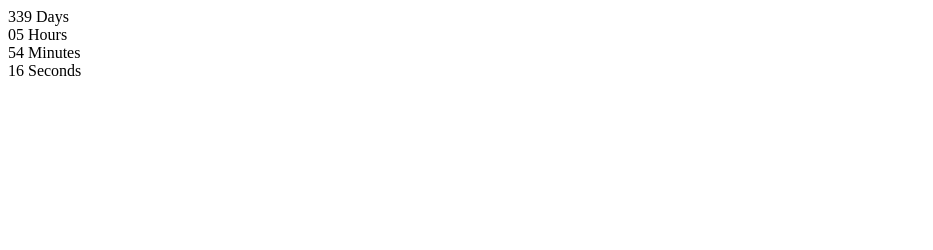
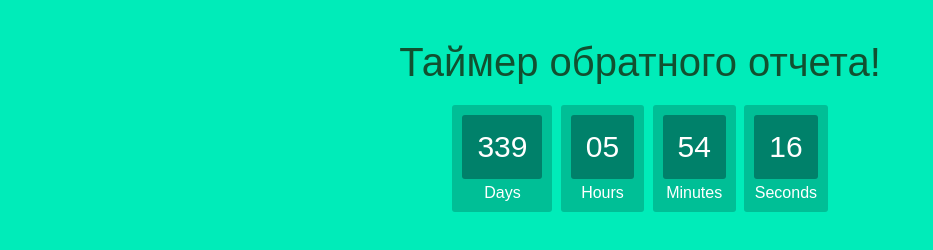
Before and after one commit to grebenuks/goit-js-hw-11-timer, a plain HTML site: page index.html in a window 1280 px wide. Shown: the whole page, without its empty margins (0-933 px from the left). Drawn offline with Linux system fonts and the light colour scheme.

Commit message:
Добавляет оформление

```diff
--- a/index.html
+++ b/index.html
@@ -4,8 +4,10 @@
     <meta charset="UTF-8" />
     <meta name="viewport" content="width=device-width, initial-scale=1.0" />
     <title>Document</title>
+    <link rel="stylesheet" href="./style.css" />
   </head>
   <body>
+    <h1 class="timer-title">Таймер обратного отчета!</h1>
     <div class="timer" id="timer-1">
       <div class="field">
         <span class="value" data-value="days">11</span>
--- /dev/null
+++ b/style.css
@@ -0,0 +1,42 @@
+body {
+  text-align: center;
+  background: #00ecb9;
+  font-family: sans-serif;
+  font-weight: 100;
+}
+
+.timer-title {
+  color: rgb(17, 80, 48);
+  font-weight: 100;
+  font-size: 40px;
+  margin: 40px 0px 20px;
+}
+
+.timer {
+  font-family: sans-serif;
+  color: #fff;
+  display: inline-block;
+  font-weight: 100;
+  text-align: center;
+  font-size: 30px;
+}
+
+.field {
+  padding: 10px;
+  border-radius: 3px;
+  background: #00bf96;
+  display: inline-block;
+}
+
+.value {
+  padding: 15px;
+  border-radius: 3px;
+  background: #00816a;
+  display: inline-block;
+}
+
+.label {
+  display: block;
+  padding-top: 5px;
+  font-size: 16px;
+}
```
